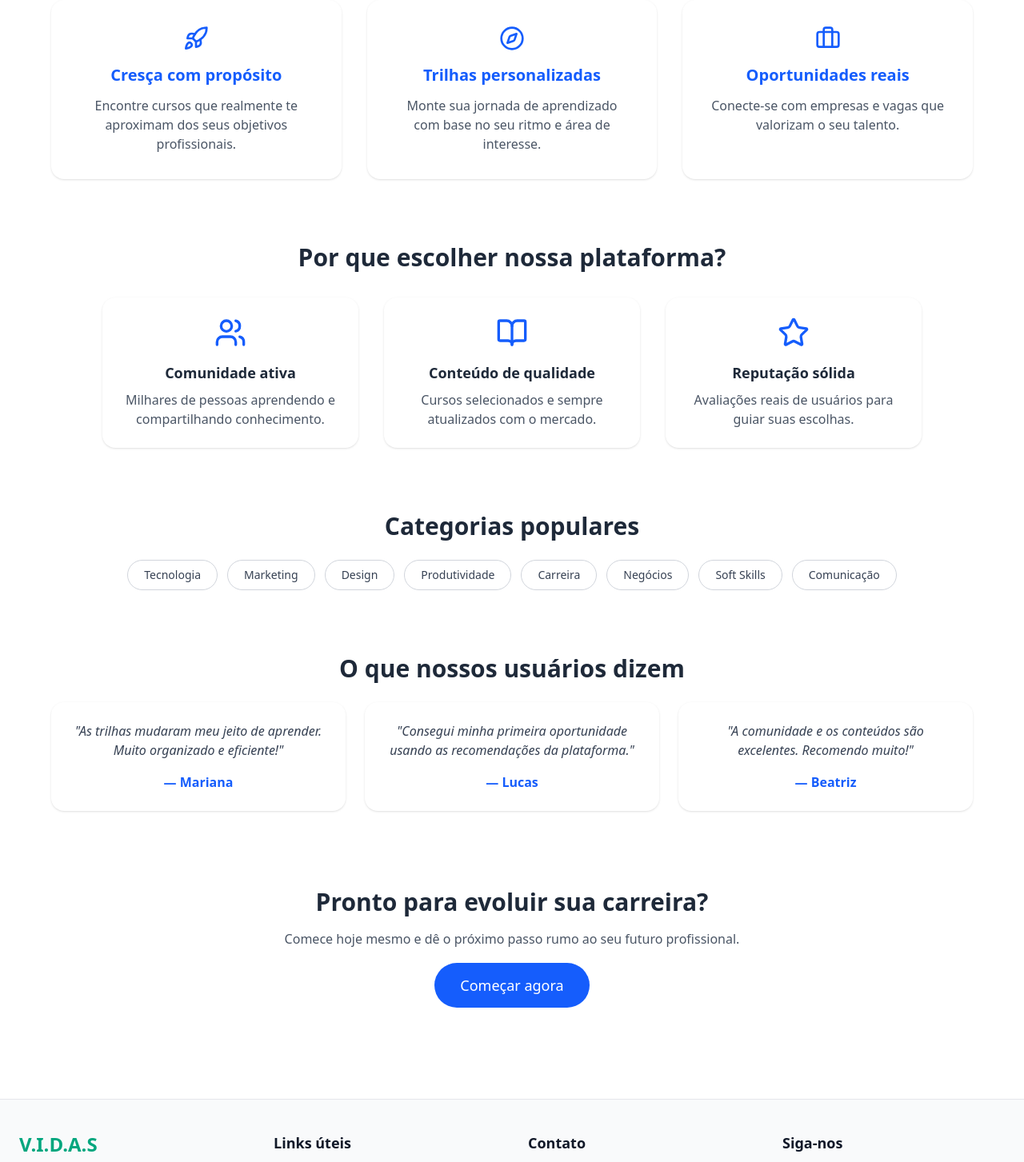
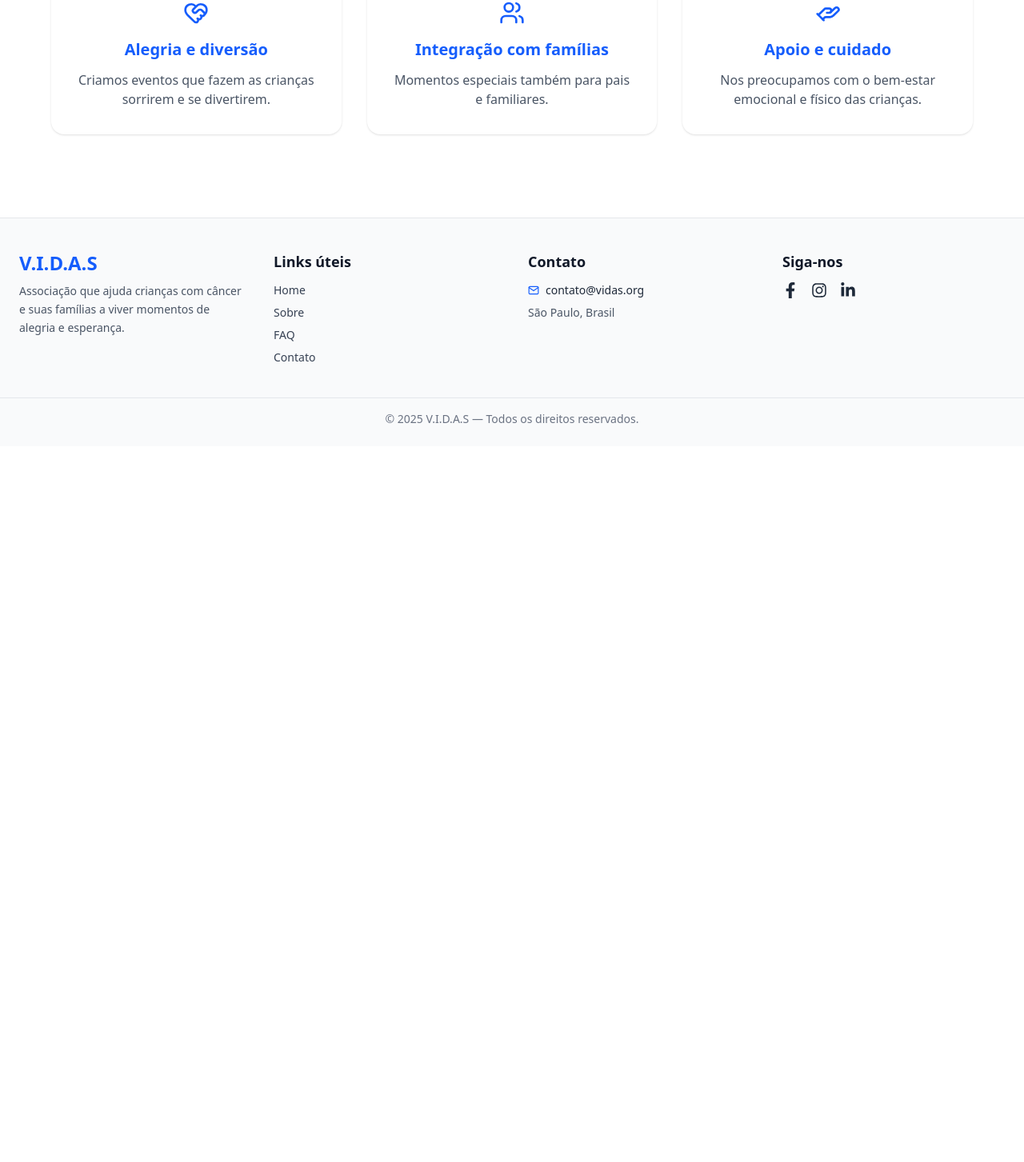
Before and after one commit to thubrito/Vidas, a React (Vite) app: page / in a window 1280 px wide. Shown: the part 1330-2783 px from the top of the page at 80% size. After the commit the page ends 1888 px from the top, so only its background shows below. Built offline with nearby package versions, Linux system fonts and the light colour scheme.

Commit message:
atualizando estilos e estrutura do Footer e Header; substituindo ícones e ajustando cores

```diff
--- a/src/components/Footer.tsx
+++ b/src/components/Footer.tsx
@@ -19,7 +19,7 @@ export default function Footer() {
         <div>
           <h2
             className={`text-2xl font-bold mb-2 transition-colors duration-500 ${
-              isDark ? "text-gray-100" : "text-[#00A67E]"
+              isDark ? "text-gray-100" : "text-blue-600"
             }`}
           >
             V.I.D.A.S
@@ -43,46 +43,23 @@ export default function Footer() {
             Links úteis
           </h3>
           <ul className="space-y-2 text-sm">
-            <li>
+            {[
+              { to: "/", label: "Home" },
+              { to: "/sobre", label: "Sobre" },
+              { to: "/faq", label: "FAQ" },
+              { to: "/contato", label: "Contato" },
+            ].map(({ to, label }) => (
+              <li key={to}>
                 <Link
-                to="/"
-                className={`transition-colors duration-500 hover:text-[#00A67E] ${
+                  to={to}
+                  className={`transition-colors duration-500 hover:text-blue-600 ${
                     isDark ? "text-gray-300" : "text-gray-700"
                   }`}
                 >
-                Home
+                  {label}
                 </Link>
               </li>
-            <li>
-              <Link
-                to="/sobre"
-                className={`transition-colors duration-500 hover:text-[#00A67E] ${
-                  isDark ? "text-gray-300" : "text-gray-700"
-                }`}
-              >
-                Sobre
-              </Link>
-            </li>
-            <li>
-              <Link
-                to="/faq"
-                className={`transition-colors duration-500 hover:text-[#00A67E] ${
-                  isDark ? "text-gray-300" : "text-gray-700"
-                }`}
-              >
-                FAQ
-              </Link>
-            </li>
-            <li>
-              <Link
-                to="/contato"
-                className={`transition-colors duration-500 hover:text-[#00A67E] ${
-                  isDark ? "text-gray-300" : "text-gray-700"
-                }`}
-              >
-                Contato
-              </Link>
-            </li>
+            ))}
           </ul>
         </div>
 
@@ -97,10 +74,10 @@ export default function Footer() {
           </h3>
           <ul className="space-y-2 text-sm">
             <li className="flex items-center gap-2">
-              <FiMail className="text-[#00A67E]" />
+              <FiMail className="text-blue-600" />
               <a
                 href="mailto:contato@vidas.org"
-                className="transition-colors duration-500 hover:text-[#00A67E]"
+                className="transition-colors duration-500 hover:text-blue-600"
               >
                 contato@vidas.org
               </a>
@@ -125,30 +102,15 @@ export default function Footer() {
             Siga-nos
           </h3>
           <div className="flex gap-4 text-xl">
+            {[FaFacebookF, FaInstagram, FaLinkedinIn].map((Icon, idx) => (
               <a
-              href="https://facebook.com"
-              target="_blank"
-              rel="noreferrer"
-              className="transition-colors duration-500 hover:text-[#00A67E]"
+                key={idx}
+                href="#"
+                className="transition-colors duration-500 hover:text-blue-600"
               >
-              <FaFacebookF />
+                <Icon />
               </a>
-            <a
-              href="https://instagram.com"
-              target="_blank"
-              rel="noreferrer"
-              className="transition-colors duration-500 hover:text-[#00A67E]"
-            >
-              <FaInstagram />
-            </a>
-            <a
-              href="https://linkedin.com"
-              target="_blank"
-              rel="noreferrer"
-              className="transition-colors duration-500 hover:text-[#00A67E]"
-            >
-              <FaLinkedinIn />
-            </a>
+            ))}
           </div>
         </div>
       </div>
--- a/src/components/Header.tsx
+++ b/src/components/Header.tsx
@@ -1,14 +1,5 @@
 import { Link, useNavigate } from "react-router-dom";
-import {
-  FiUser,
-  FiSettings,
-  FiMoon,
-  FiSun,
-  FiGlobe,
-  FiEye,
-  FiEyeOff,
-  FiLogOut,
-} from "react-icons/fi";
+import { FiUser, FiSettings, FiMoon, FiSun, FiGlobe, FiLogOut } from "react-icons/fi";
 import { useEffect, useState } from "react";
 import Menu from "./Menu";
 import logo from "/favicon.png";
@@ -18,7 +9,7 @@ export default function Header() {
   const navigate = useNavigate();
   const [nome, setNome] = useState<string | null>(null);
   const [menuAberto, setMenuAberto] = useState(false);
-  const { isDark, toggleTheme, isHighContrast, toggleContrast } = useTheme();
+  const { isDark, toggleTheme } = useTheme();
 
   useEffect(() => {
     const storedNome = localStorage.getItem("nome");
@@ -38,12 +29,13 @@ export default function Header() {
       }`}
     >
       <div className="max-w-7xl mx-auto flex justify-between items-center py-3 px-6">
+
         {/* Logo */}
         <Link to="/" className="flex items-center gap-2">
           <img src={logo} alt="Logo V.I.D.A.S" className="h-10 w-10" />
           <h1
             className={`text-xl md:text-2xl font-semibold transition-colors duration-500 ${
-              isDark ? "text-[#00A67E]" : "text-[#00A67E]"
+              isDark ? "text-[#2563eb]" : "text-[#2563eb]"
             }`}
           >
             V.I.D.A.S
@@ -63,14 +55,14 @@ export default function Header() {
                 to="/usuario"
                 className={`font-medium transition-colors duration-500 ${
                   isDark
-                    ? "text-gray-200 hover:text-[#007a5e]"
-                    : "text-gray-700 hover:text-[#00A67E]"
+                    ? "text-gray-200 hover:text-[#1e40af]"
+                    : "text-gray-700 hover:text-[#2563eb]"
                 }`}
               >
                 Olá, {nome.split(" ")[0]}
               </Link>
 
-              {/* Botão de Configurações */}
+              {/* Botão Configurações */}
               <button
                 onClick={() => setMenuAberto(!menuAberto)}
                 className={`p-2 rounded-full transition-colors duration-500 ${
@@ -93,22 +85,27 @@ export default function Header() {
                   } animate-fadeIn`}
                 >
                   <div className="flex flex-col py-2">
+                    {/* Idioma */}
                     <button
                       className={`flex items-center justify-between px-4 py-2 transition-colors duration-500 ${
-                        isDark ? "hover:bg-[#4A4A4A] text-gray-200" : "hover:bg-gray-50 text-gray-700"
+                        isDark
+                          ? "hover:bg-[#4A4A4A] text-gray-200"
+                          : "hover:bg-gray-50 text-gray-700"
                       }`}
                     >
                       <span className="flex items-center gap-2">
                         <FiGlobe /> Idioma
                       </span>
-                      <span className="text-sm text-[#00A67E]">PT-BR</span>
+                      <span className="text-sm text-[#2563eb]">PT-BR</span>
                     </button>
 
-                    {/* Alternar tema */}
+                    {/* Tema */}
                     <button
                       onClick={toggleTheme}
                       className={`flex items-center justify-between px-4 py-2 transition-colors duration-500 ${
-                        isDark ? "hover:bg-[#4A4A4A] text-gray-200" : "hover:bg-gray-50 text-gray-700"
+                        isDark
+                          ? "hover:bg-[#4A4A4A] text-gray-200"
+                          : "hover:bg-gray-50 text-gray-700"
                       }`}
                     >
                       <span className="flex items-center gap-2">
@@ -116,7 +113,7 @@ export default function Header() {
                       </span>
                       <div
                         className={`w-10 h-5 flex items-center rounded-full p-1 transition-colors duration-500 ${
-                          isDark ? "bg-[#00A67E]" : "bg-gray-300"
+                          isDark ? "bg-[#2563eb]" : "bg-gray-300"
                         }`}
                       >
                         <div
@@ -127,29 +124,7 @@ export default function Header() {
                       </div>
                     </button>
 
-                    {/* Alternar contraste */}
-                    <button
-                      onClick={toggleContrast}
-                      className={`flex items-center justify-between px-4 py-2 transition-colors duration-500 ${
-                        isDark ? "hover:bg-[#4A4A4A] text-gray-200" : "hover:bg-gray-50 text-gray-700"
-                      }`}
-                    >
-                      <span className="flex items-center gap-2">
-                        {isHighContrast ? <FiEyeOff /> : <FiEye />} Contraste
-                      </span>
-                      <div
-                        className={`w-10 h-5 flex items-center rounded-full p-1 transition-colors duration-500 ${
-                          isHighContrast ? "bg-[#00A67E]" : "bg-gray-300"
-                        }`}
-                      >
-                        <div
-                          className={`bg-white w-4 h-4 rounded-full shadow-md transform transition-transform duration-500 ${
-                            isHighContrast ? "translate-x-5" : ""
-                          }`}
-                        ></div>
-                      </div>
-                    </button>
-
+                    {/* Logout */}
                     <button
                       onClick={handleLogout}
                       className="flex items-center gap-2 px-4 py-2 text-red-500 hover:bg-[#4A4A4A] transition-colors duration-500"
@@ -165,8 +140,8 @@ export default function Header() {
               to="/login"
               className={`flex items-center gap-2 px-4 py-2 rounded-lg font-medium transition-colors duration-500 ${
                 isDark
-                  ? "bg-[#00A67E] hover:bg-[#007a5e] text-white"
-                  : "bg-[#00A67E] hover:bg-[#007a5e] text-white"
+                  ? "bg-[#2563eb] hover:bg-[#1e40af] text-white"
+                  : "bg-[#2563eb] hover:bg-[#1e40af] text-white"
               }`}
             >
               <FiUser />
--- a/src/pages/Home.tsx
+++ b/src/pages/Home.tsx
@@ -1,5 +1,5 @@
 import { useTheme } from "../context/useTheme";
-import { Briefcase, BookOpen, Star, Users, Compass, Rocket } from "lucide-react";
+import { HeartHandshake, Users, HelpingHand } from "lucide-react";
 
 export default function Home() {
   const { isDark } = useTheme();
@@ -10,47 +10,51 @@ export default function Home() {
         isDark ? "bg-[#1A1A1A]" : "bg-white"
       }`}
     >
-      {/* Hero Section */}
+      {/* Hero */}
       <section
         className={`text-center max-w-4xl transition-colors duration-500 ${
           isDark ? "text-gray-100" : "text-gray-800"
         }`}
       >
         <h1 className="text-3xl sm:text-4xl md:text-5xl font-bold mb-6 leading-tight">
-          Conecte-se às melhores oportunidades de{" "}
-          <span className={`${isDark ? "text-[#00A67E]" : "text-blue-600"}`}>
-            carreira
-          </span>
+          Conheça o projeto{" "}
+          <span className={`${isDark ? "text-blue-300" : "text-blue-600"}`}>
+            V.I.D.A.S
+          </span>{" "}
+          💙
         </h1>
+
         <p
-          className={`text-base sm:text-lg md:text-lg mb-10 max-w-2xl mx-auto transition-colors duration-500 ${
+          className={`text-base sm:text-lg md:text-lg mb-10 max-w-2xl mx-auto ${
             isDark ? "text-gray-300" : "text-gray-600"
           }`}
         >
-          Descubra cursos, trilhas e oportunidades que impulsionam seu crescimento profissional.
-          A jornada para o sucesso começa aqui.
+          O projeto V.I.D.A.S traz alegria e momentos especiais para crianças
+          com câncer, promovendo festas e eventos que ajudam a esquecer, por
+          algumas horas, sua realidade.
         </p>
 
         <div className="flex flex-col sm:flex-row flex-wrap justify-center gap-4">
           <a
-            href="/dashboard"
+            href="/fotos"
             className={`font-medium px-6 py-3 rounded-full w-full sm:w-auto text-center transition-colors duration-500 ${
               isDark
-                ? "bg-[#00A67E] text-gray-100 hover:bg-[#007a5e]"
+                ? "bg-blue-600 text-white hover:bg-blue-700"
                 : "bg-blue-600 text-white hover:bg-blue-700"
             }`}
           >
-            Ver dashboard
+            Ver fotos do projeto
           </a>
+
           <a
-            href="/cursos"
+            href="/sobre"
             className={`font-medium px-6 py-3 rounded-full w-full sm:w-auto text-center border transition-colors duration-500 ${
               isDark
-                ? "border-[#00A67E] text-[#00A67E] hover:bg-[#292929]"
+                ? "border-blue-400 text-blue-400 hover:bg-[#292929]"
                 : "border-blue-600 text-blue-600 hover:bg-blue-50"
             }`}
           >
-            Ver notícias
+            Saiba mais sobre o projeto
           </a>
         </div>
       </section>
@@ -58,29 +62,29 @@ export default function Home() {
       {/* Banner */}
       <section className="mt-12 sm:mt-16 max-w-5xl w-full">
         <img
-          src="https://blocktimecoworking.com.br/wp-content/uploads/2024/05/blocktime-coworking-espaco-negocio-1024x684.png"
-          alt="Profissionais crescendo na carreira"
-          className="w-full rounded-2xl shadow-lg object-cover transition-shadow duration-500"
+          src="https://images.unsplash.com/photo-1580281658629-7c67cf02f286?auto=format&fit=crop&w=1200&q=60"
+          alt="Evento do projeto V.I.D.A.S"
+          className="w-full rounded-2xl shadow-lg object-cover"
         />
       </section>
 
-      {/* Highlights */}
+      {/* Destaques do Projeto */}
       <section className="grid grid-cols-1 sm:grid-cols-2 md:grid-cols-3 gap-6 sm:gap-8 mt-12 sm:mt-20 max-w-6xl w-full text-center">
         {[
           {
-            title: "Cresça com propósito",
-            text: "Encontre cursos que realmente te aproximam dos seus objetivos profissionais.",
-            icon: <Rocket className="w-8 h-8" />,
+            title: "Alegria e diversão",
+            text: "Criamos eventos que fazem as crianças sorrirem e se divertirem.",
+            icon: <HeartHandshake className="w-8 h-8" />,
           },
           {
-            title: "Trilhas personalizadas",
-            text: "Monte sua jornada de aprendizado com base no seu ritmo e área de interesse.",
-            icon: <Compass className="w-8 h-8" />,
+            title: "Integração com famílias",
+            text: "Momentos especiais também para pais e familiares.",
+            icon: <Users className="w-8 h-8" />,
           },
           {
-            title: "Oportunidades reais",
-            text: "Conecte-se com empresas e vagas que valorizam o seu talento.",
-            icon: <Briefcase className="w-8 h-8" />,
+            title: "Apoio e cuidado",
+            text: "Nos preocupamos com o bem-estar emocional e físico das crianças.",
+            icon: <HelpingHand className="w-8 h-8" />,
           },
         ].map((item, index) => (
           <div
@@ -91,20 +95,20 @@ export default function Home() {
           >
             <div
               className={`flex justify-center mb-4 ${
-                isDark ? "text-[#00A67E]" : "text-blue-600"
+                isDark ? "text-blue-300" : "text-blue-600"
               }`}
             >
               {item.icon}
             </div>
             <h3
-              className={`text-lg sm:text-xl font-semibold mb-3 transition-colors duration-500 ${
-                isDark ? "text-[#00A67E]" : "text-blue-600"
+              className={`text-lg sm:text-xl font-semibold mb-3 ${
+                isDark ? "text-blue-200" : "text-blue-600"
               }`}
             >
               {item.title}
             </h3>
             <p
-              className={`text-sm sm:text-base transition-colors duration-500 ${
+              className={`text-sm sm:text-base ${
                 isDark ? "text-gray-300" : "text-gray-600"
               }`}
             >
@@ -113,177 +117,6 @@ export default function Home() {
           </div>
         ))}
       </section>
-
-      {/* Sobre a plataforma */}
-      <section className="max-w-5xl w-full mt-20 text-center">
-        <h2
-          className={`text-2xl sm:text-3xl font-bold mb-8 ${
-            isDark ? "text-gray-100" : "text-gray-800"
-          }`}
-        >
-          Por que escolher nossa plataforma?
-        </h2>
-
-        <div className="grid grid-cols-1 sm:grid-cols-3 gap-8">
-          {[
-            {
-              icon: <Users className="w-10 h-10" />,
-              title: "Comunidade ativa",
-              text: "Milhares de pessoas aprendendo e compartilhando conhecimento.",
-            },
-            {
-              icon: <BookOpen className="w-10 h-10" />,
-              title: "Conteúdo de qualidade",
-              text: "Cursos selecionados e sempre atualizados com o mercado.",
-            },
-            {
-              icon: <Star className="w-10 h-10" />,
-              title: "Reputação sólida",
-              text: "Avaliações reais de usuários para guiar suas escolhas.",
-            },
-          ].map((item, i) => (
-            <div
-              key={i}
-              className={`rounded-2xl p-6 shadow-sm transition-colors duration-500 ${
-                isDark ? "bg-[#2A2A2A]" : "bg-white"
-              }`}
-            >
-              <div
-                className={`flex justify-center mb-4 ${
-                  isDark ? "text-[#00A67E]" : "text-blue-600"
-                }`}
-              >
-                {item.icon}
-              </div>
-              <h3
-                className={`font-semibold text-lg mb-2 ${
-                  isDark ? "text-gray-100" : "text-gray-800"
-                }`}
-              >
-                {item.title}
-              </h3>
-              <p
-                className={`${isDark ? "text-gray-300" : "text-gray-600"}`}
-              >
-                {item.text}
-              </p>
-            </div>
-          ))}
-        </div>
-      </section>
-
-      {/* Categorias */}
-      <section className="max-w-6xl w-full mt-20 text-center">
-        <h2
-          className={`text-2xl sm:text-3xl font-bold mb-6 ${
-            isDark ? "text-gray-100" : "text-gray-800"
-          }`}
-        >
-          Categorias populares
-        </h2>
-        <div className="flex flex-wrap justify-center gap-3">
-          {[
-            "Tecnologia",
-            "Marketing",
-            "Design",
-            "Produtividade",
-            "Carreira",
-            "Negócios",
-            "Soft Skills",
-            "Comunicação",
-          ].map((cat, i) => (
-            <span
-              key={i}
-              className={`px-5 py-2 rounded-full border text-sm transition-colors duration-500 cursor-pointer ${
-                isDark
-                  ? "border-gray-100 text-gray-100 hover:bg-[#2A2A2A]"
-                  : "border-gray-300 text-gray-700 hover:bg-gray-100"
-              }`}
-            >
-              {cat}
-            </span>
-          ))}
-        </div>
-      </section>
-
-      {/* Depoimentos */}
-      <section className="max-w-6xl w-full mt-20 text-center">
-        <h2
-          className={`text-2xl sm:text-3xl font-bold mb-6 ${
-            isDark ? "text-gray-100" : "text-gray-800"
-          }`}
-        >
-          O que nossos usuários dizem
-        </h2>
-
-        <div className="grid grid-cols-1 sm:grid-cols-2 lg:grid-cols-3 gap-6">
-          {[
-            {
-              name: "Mariana",
-              text: "As trilhas mudaram meu jeito de aprender. Muito organizado e eficiente!",
-            },
-            {
-              name: "Lucas",
-              text: "Consegui minha primeira oportunidade usando as recomendações da plataforma.",
-            },
-            {
-              name: "Beatriz",
-              text: "A comunidade e os conteúdos são excelentes. Recomendo muito!",
-            },
-          ].map((p, i) => (
-            <div
-              key={i}
-              className={`p-6 rounded-2xl shadow-sm transition-colors duration-500 ${
-                isDark ? "bg-[#2A2A2A]" : "bg-white"
-              }`}
-            >
-              <p
-                className={`italic mb-4 ${
-                  isDark ? "text-gray-300" : "text-gray-700"
-                }`}
-              >
-                "{p.text}"
-              </p>
-              <h4
-                className={`font-semibold ${
-                  isDark ? "text-[#00A67E]" : "text-blue-600"
-                }`}
-              >
-                — {p.name}
-              </h4>
-            </div>
-          ))}
-        </div>
-      </section>
-
-      {/* Call to Action Final */}
-      <section className="max-w-4xl w-full text-center mt-24 mb-6">
-        <h2
-          className={`text-2xl sm:text-3xl font-bold mb-4 ${
-            isDark ? "text-gray-100" : "text-gray-800"
-          }`}
-        >
-          Pronto para evoluir sua carreira?
-        </h2>
-        <p
-          className={`mb-8 ${
-            isDark ? "text-gray-300" : "text-gray-600"
-          }`}
-        >
-          Comece hoje mesmo e dê o próximo passo rumo ao seu futuro profissional.
-        </p>
-
-        <a
-          href="/chatbot"
-          className={`px-8 py-4 rounded-full text-lg font-medium transition-colors duration-500 ${
-            isDark
-              ? "bg-[#00A67E] text-white hover:bg-[#007a5e]"
-              : "bg-blue-600 text-white hover:bg-blue-700"
-          }`}
-        >
-          Começar agora
-        </a>
-      </section>
     </main>
   );
 }
```
Lines whose indentation alone changed are shown as unchanged.
